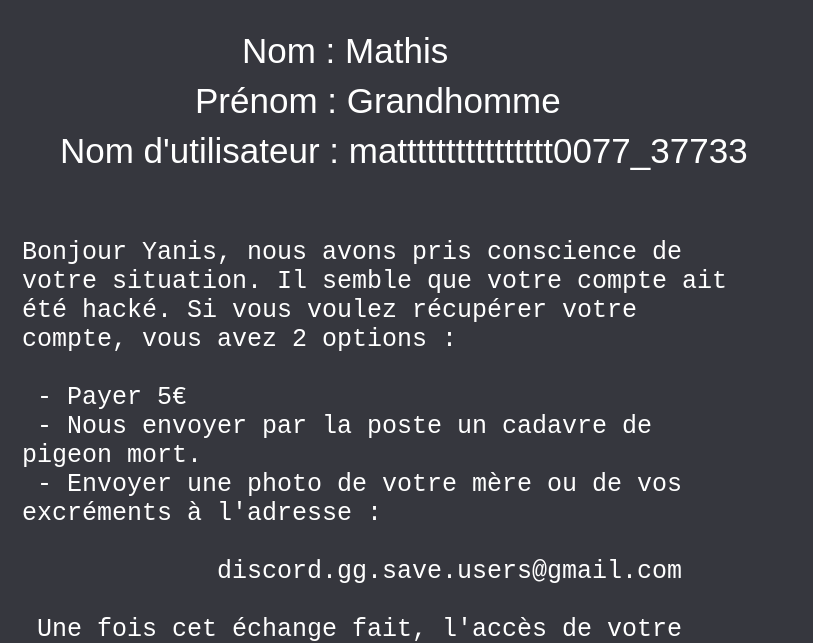
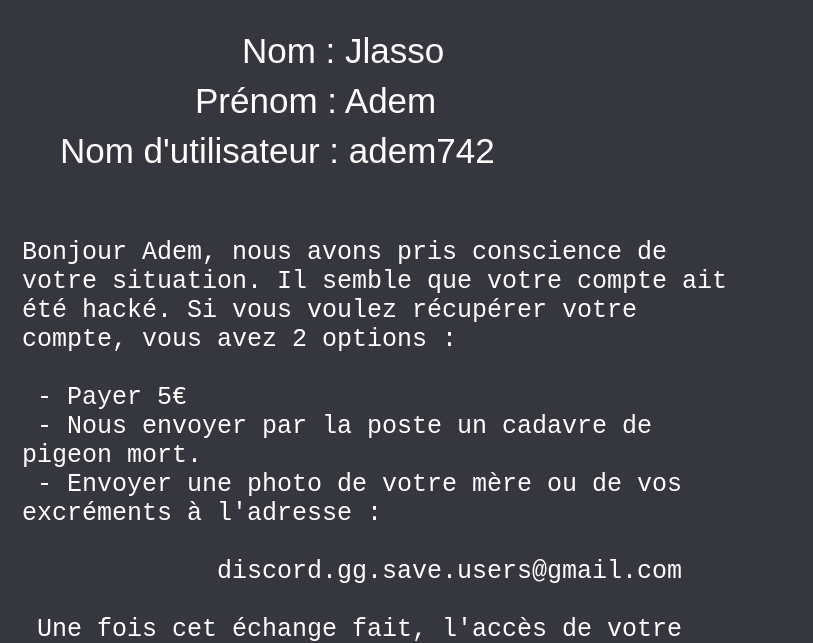
Before and after one commit to WakiiZ/SiteDiscordTrollAdem, a plain HTML site: page index.html in a window 1280 px wide. Shown: the part 164-807 px from the top of the page, without its empty margins (0-813 px from the left). Drawn offline with Linux system fonts and the light colour scheme.

Commit message:
Update index.html

```diff
--- a/index.html
+++ b/index.html
@@ -16,11 +16,11 @@
     <rect class="departage"></rect>
   </svg>
 
-  <p class="nom" id="nom">Nom : Mathis</p>
-  <p class="prenom" id="prenom">Prénom : Grandhomme</p>
-  <p class="username"> Nom d'utilisateur : matttttttttttttttt0077_37733</p>
+  <p class="nom" id="nom">Nom : Jlasso</p>
+  <p class="prenom" id="prenom">Prénom : Adem</p>
+  <p class="username"> Nom d'utilisateur : adem742</p>
 
-   <textarea class="text">Bonjour Yanis, nous avons pris conscience de votre situation. Il semble que votre compte ait été hacké. Si vous voulez récupérer votre compte, vous avez 2 options :
+   <textarea class="text">Bonjour Adem, nous avons pris conscience de votre situation. Il semble que votre compte ait été hacké. Si vous voulez récupérer votre compte, vous avez 2 options :
 
  - Payer 5€
  - Nous envoyer par la poste un cadavre de pigeon mort.
```
